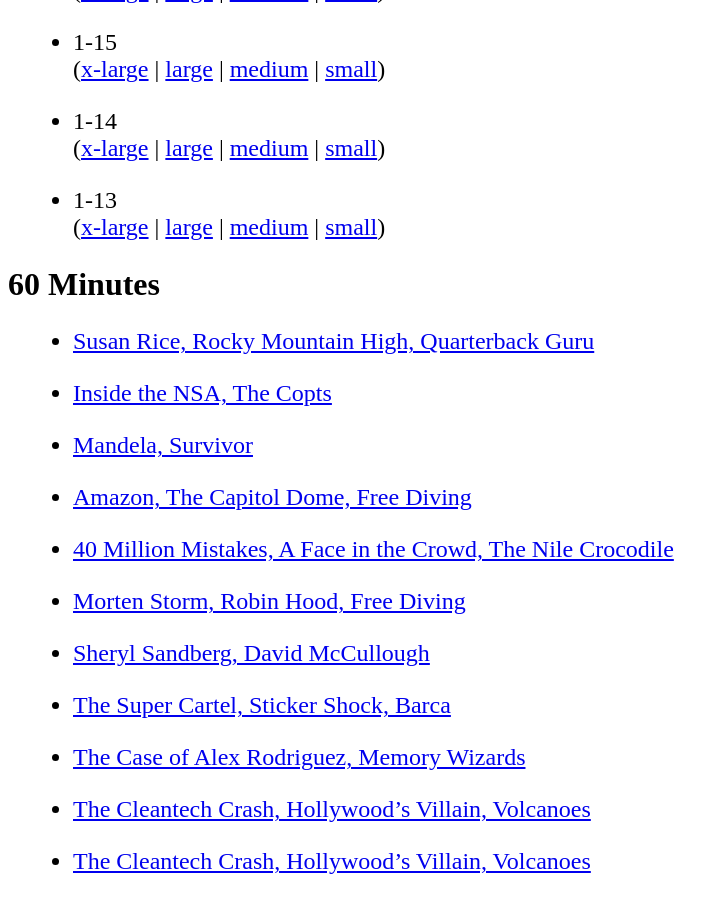
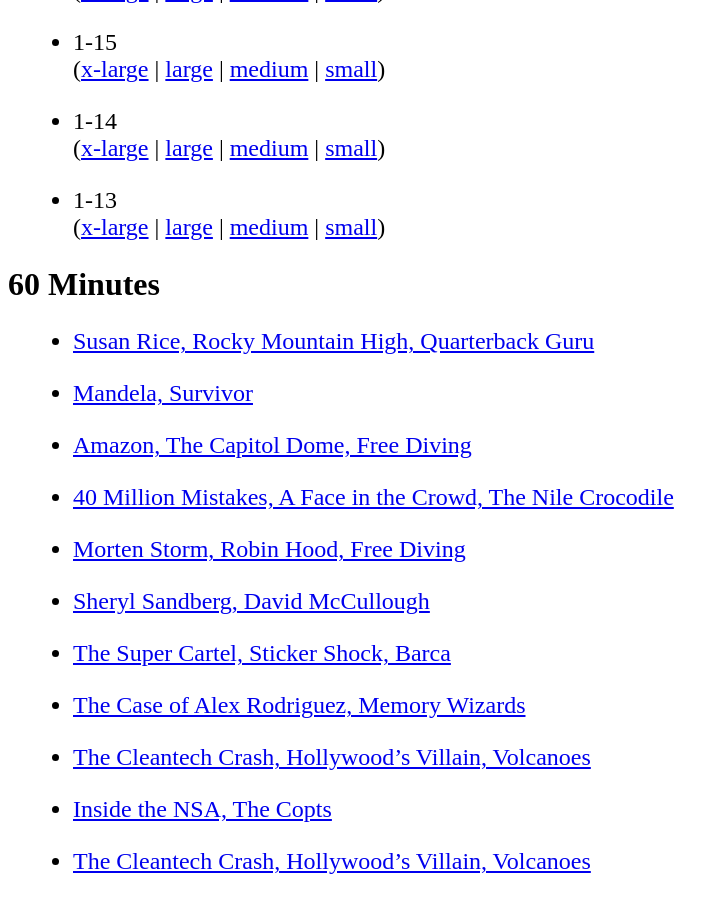
Before and after one commit to jkutner/cbsfeed, a Jekyll site: the page built from index.html, in a window 1280 px wide and 900 px high, scrolled down 1266 px. Shown: the whole window, without its empty margins (0-728 px from the left). Built offline with Jekyll 4.4.1, drawn with Linux system fonts in a browser that asks for light colours; nearby versions of some CDN libraries; some of the changed lines change nothing that is shown.

Commit message:
Updating with latest episdoes

```diff
--- a/_data/sixtymin.yml
+++ b/_data/sixtymin.yml
@@ -6,13 +6,6 @@
     mp4_796: media/2013/12/22/98345027831/60_1222_FULL_796.mp4
     mp4_1296: media/2013/12/22/98345027831/60_1222_FULL_1296.mp4
   date: 2014-12-22 00:00:00.000000000 +00:00
-- title: Inside the NSA, The Copts
-  links:
-    mp4_240: media/2013/12/15/92167235830/60_1214_FULL_240.mp4
-    mp4_740: media/2013/12/15/92167235830/60_1214_FULL_740.mp4
-    mp4_796: media/2013/12/15/92167235830/60_1214_FULL_796.mp4
-    mp4_1296: media/2013/12/15/92167235830/60_1214_FULL_1296.mp4
-  date: 2014-12-14 00:00:00.000000000 +00:00
 - title: Mandela, Survivor
   links:
     mp4_240: media/2013/12/08/84830787836/60_1208_FULL_240.mp4
@@ -69,6 +62,13 @@
     mp4_796: media/2014/01/05/107532867684/60_0105_FULL_796.mp4
     mp4_1296: media/2014/01/05/107532867684/60_0105_FULL_1296.mp4
   date: 2014-01-05 00:00:00.000000000 +00:00
+- title: Inside the NSA, The Copts
+  links:
+    mp4_240: media/2013/12/15/92167235830/60_1214_FULL_240.mp4
+    mp4_740: media/2013/12/15/92167235830/60_1214_FULL_740.mp4
+    mp4_796: media/2013/12/15/92167235830/60_1214_FULL_796.mp4
+    mp4_1296: media/2013/12/15/92167235830/60_1214_FULL_1296.mp4
+  date: 2014-12-14 00:00:00.000000000 +00:00
 - title: The Cleantech Crash, Hollywood’s Villain, Volcanoes
   links:
     mp4_240: media/2014/01/05/107532867684/60_0105_FULL_240.mp4
```
